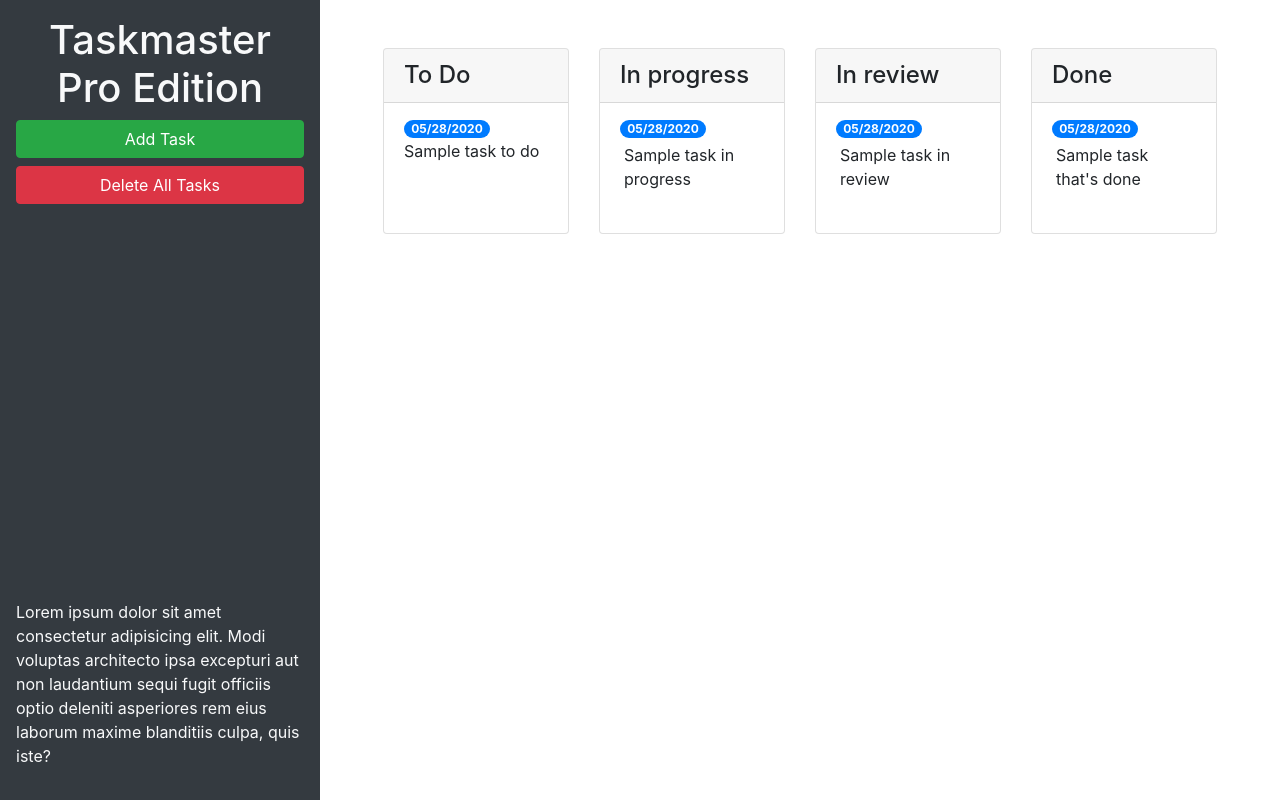
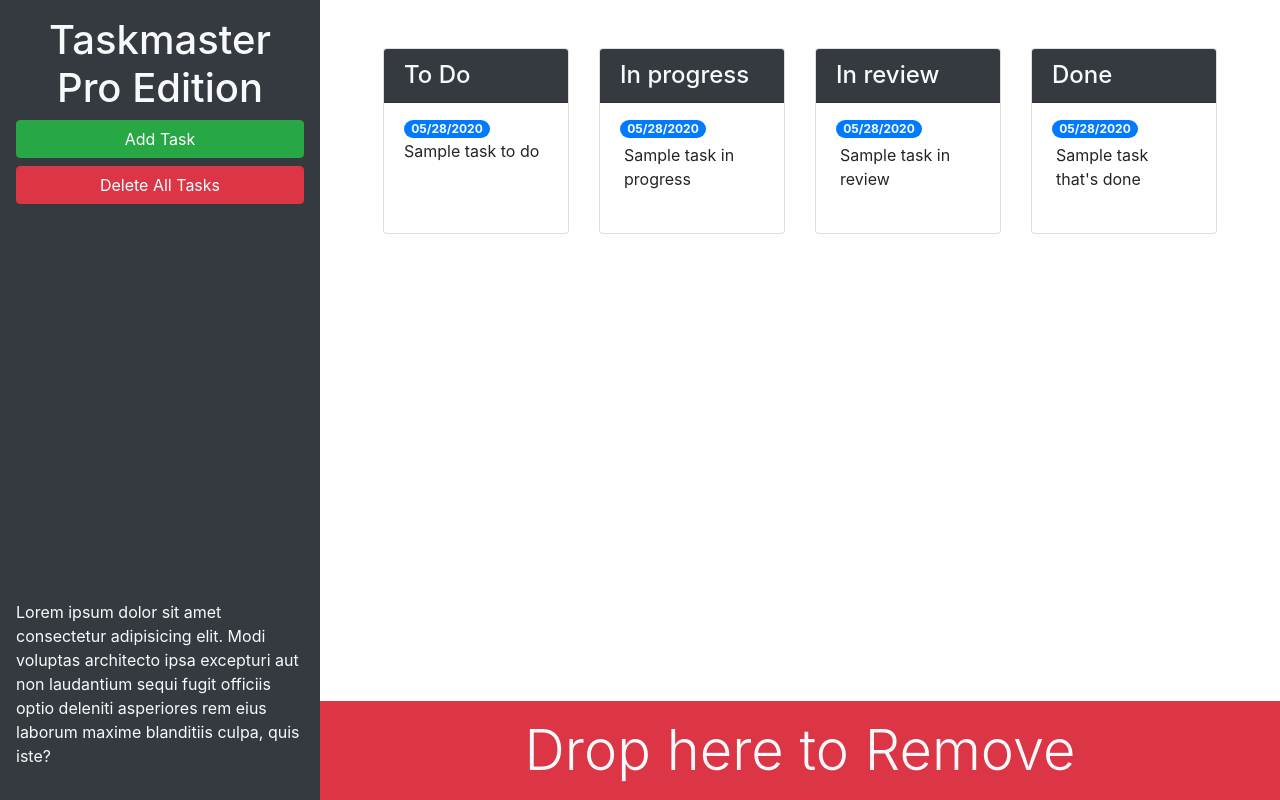
Before and after one commit to kamal392/taskmaster-pro, a plain HTML site: page taskmaster-starter/index.html in a window 1280 px wide. Drawn offline with nearby package versions, Linux system fonts and the light colour scheme.

Commit message:
updated feature

```diff
--- a/taskmaster-starter/index.html
+++ b/taskmaster-starter/index.html
@@ -13,23 +13,23 @@
 <body>
 
   <div class="row min-vh-100 no-gutters">
-    <header class="col-12 col-lg-3 bg-dark text-light d-flex flex-column p-4 p-lg-3">
+    <header class="col-12 col-lg-3 bg-dark text-light sticky-top d-flex flex-column p-4 p-lg-3">
       <h1 class="text-center">Taskmaster Pro Edition</h1>
       <button id="create-task" class="btn btn-block btn-success" data-toggle="modal" data-target="#task-form-modal">Add
         Task</button>
       <button id="remove-tasks" class="btn btn-block btn-danger">Delete All Tasks</button>
-      <p class="mt-auto">Lorem ipsum dolor sit amet consectetur adipisicing elit. Modi voluptas architecto ipsa
+      <p class="mt-auto d-none d-lg-block">Lorem ipsum dolor sit amet consectetur adipisicing elit. Modi voluptas architecto ipsa
         excepturi aut non
         laudantium sequi fugit officiis optio deleniti asperiores rem eius laborum maxime blanditiis culpa, quis iste?
       </p>
     </header>
-    <main class="col-12 col-lg-9">
+    <main class="col-12 col-lg-9 d-flex flex-column">
       <div class="m-5 row justify-content-around">
         <!--to do start-->
         <div class="col-12 col-md-6 col-xl mb-3">
            <div class="card">
 
-            <h4 class="card-header">To Do</h4>
+            <h4 class="card-header bg-dark text-light">To Do</h4>
             <ul id="list-toDo" class="list-group list-group-flush">
              <li class="list-group-item">
               <span class="badge badge-primary badge-pill">05/28/2020</span>
@@ -49,7 +49,7 @@
 
           <div class="card">
 
-            <h4 class="card-header">In progress</h4>
+            <h4 class="card-header bg-dark text-light">In progress</h4>
 
             <ul id="list-inProgress" class="list-group list-group-flush">
 
@@ -72,7 +72,7 @@
         <div class="col-12 col-md-6 col-xl mb-3">
           <div class="card">
 
-            <h4 class="card-header">In review</h4>
+            <h4 class="card-header bg-dark text-light">In review</h4>
 
                 <ul  id ="list-inReview" class="list-group list-group-flush">
                   <li class="list-group-item">
@@ -91,7 +91,7 @@
           <!--Done start-->
           <div class="col-12 col-md-6 col-xl mb-3">
             <div class="card">
-              <h4 class="card-header">Done</h4>
+              <h4 class="card-header bg-dark text-light">Done</h4>
 
               <ul id="list-done" class="list-group list-group-flush">
             <li class="list-group-item">
@@ -106,6 +106,14 @@
           <!--done end here-->
 
           </div>
+      </div>
+      <!--add red box to the footer of the application -->
+
+      <div id="trash" class="mt-auto">
+        <div class="w-100 bg-danger p-3 text-center text-light display-4">
+              Drop here to Remove
+        </div>
+
       </div>
     </main>
   </div>
```
